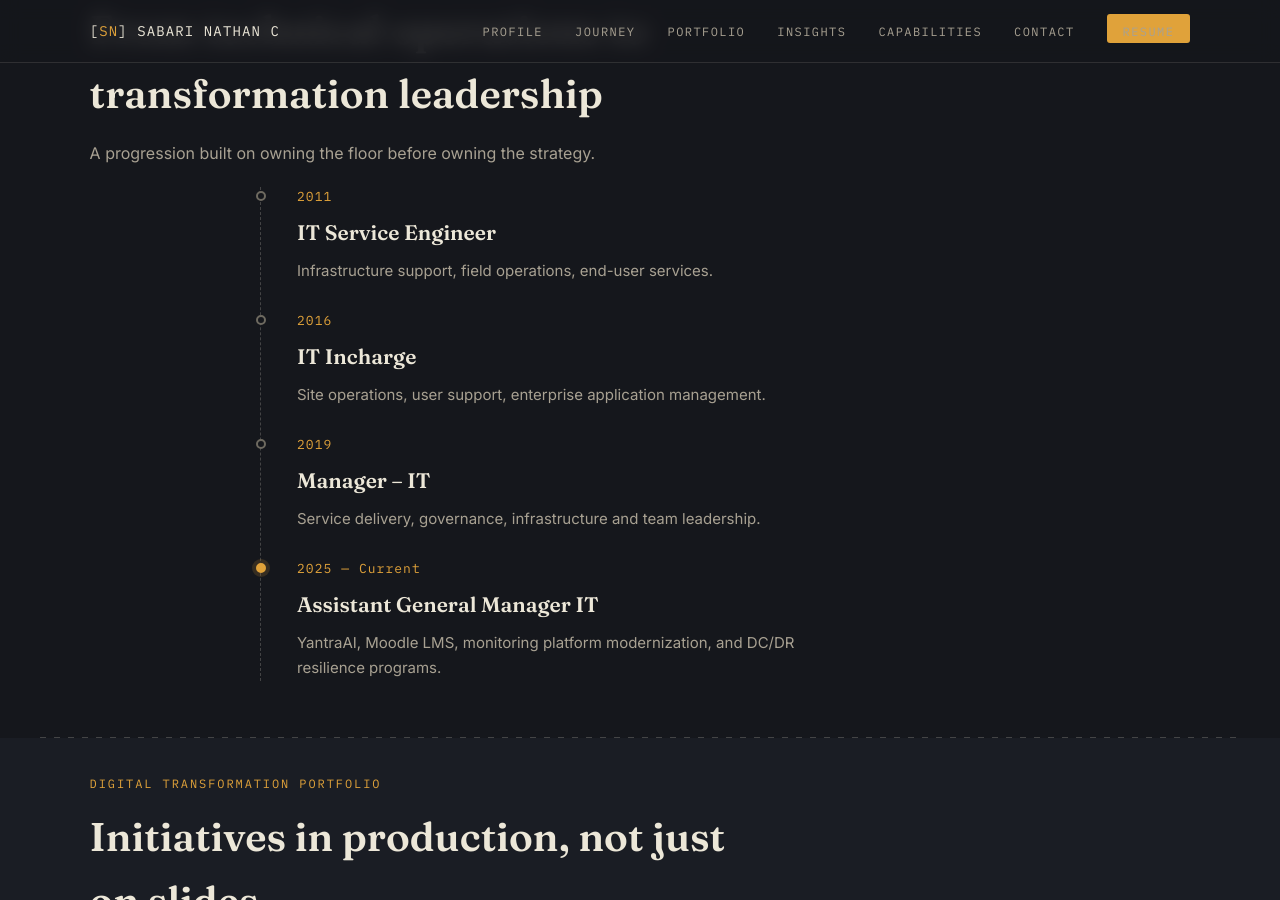
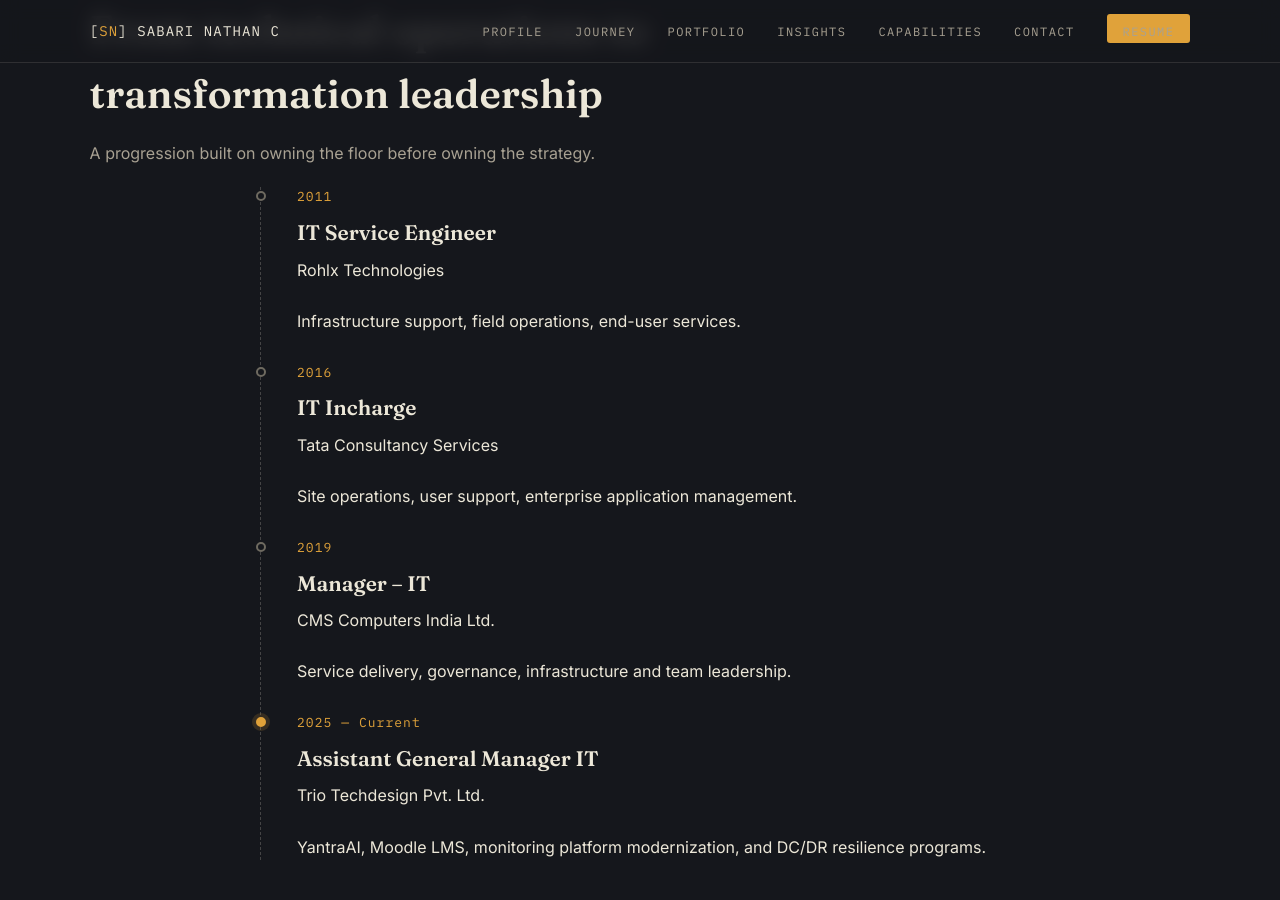
Before and after one commit to sabarinathan36/sabarinathan.github.io, a Jekyll site: the page index.html, which Jekyll copies as it is, in a window 1280 px wide and 900 px high, scrolled down 1408 px. Built offline with Jekyll 4.4.1, drawn with Linux system fonts in a browser that asks for light colours.

Commit message:
Update index.html

```diff
--- a/index.html
+++ b/index.html
@@ -149,7 +149,7 @@
                 <div class="timeline-year">2011</div>
                 <div class="timeline-content">
                     <h3>IT Service Engineer</h3>
-                    <p>Infrastructure support, field operations, end-user services.</p>
+                    <p><div class="timeline-company">Rohlx Technologies</div><br>Infrastructure support, field operations, end-user services.</p>
                 </div>
             </div>
 
@@ -158,7 +158,7 @@
                 <div class="timeline-year">2016</div>
                 <div class="timeline-content">
                     <h3>IT Incharge</h3>
-                    <p>Site operations, user support, enterprise application management.</p>
+                    <p><div class="timeline-company">Tata Consultancy Services</div><br>Site operations, user support, enterprise application management.</p>
                 </div>
             </div>
 
@@ -167,7 +167,7 @@
                 <div class="timeline-year">2019</div>
                 <div class="timeline-content">
                     <h3>Manager – IT</h3>
-                    <p>Service delivery, governance, infrastructure and team leadership.</p>
+                    <p><div class="timeline-company">CMS Computers India Ltd.</div><br>Service delivery, governance, infrastructure and team leadership.</p>
                 </div>
             </div>
 
@@ -176,7 +176,7 @@
                 <div class="timeline-year">2025 — Current</div>
                 <div class="timeline-content">
                     <h3>Assistant General Manager IT</h3>
-                    <p>YantraAI, Moodle LMS, monitoring platform modernization, and DC/DR resilience programs.</p>
+                    <p><div class="timeline-company">Trio Techdesign Pvt. Ltd.</div><br>YantraAI, Moodle LMS, monitoring platform modernization, and DC/DR resilience programs.</p>
                 </div>
             </div>
 
```
